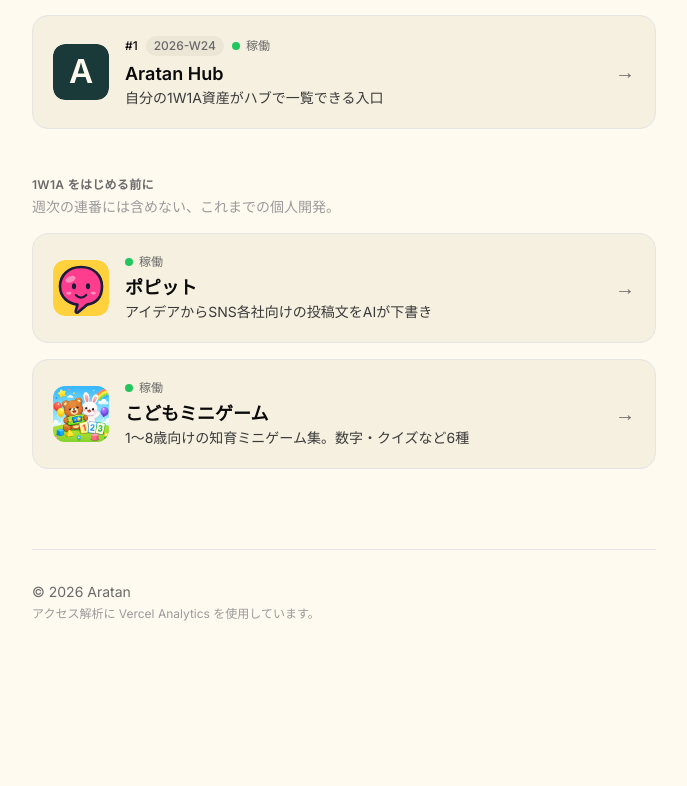
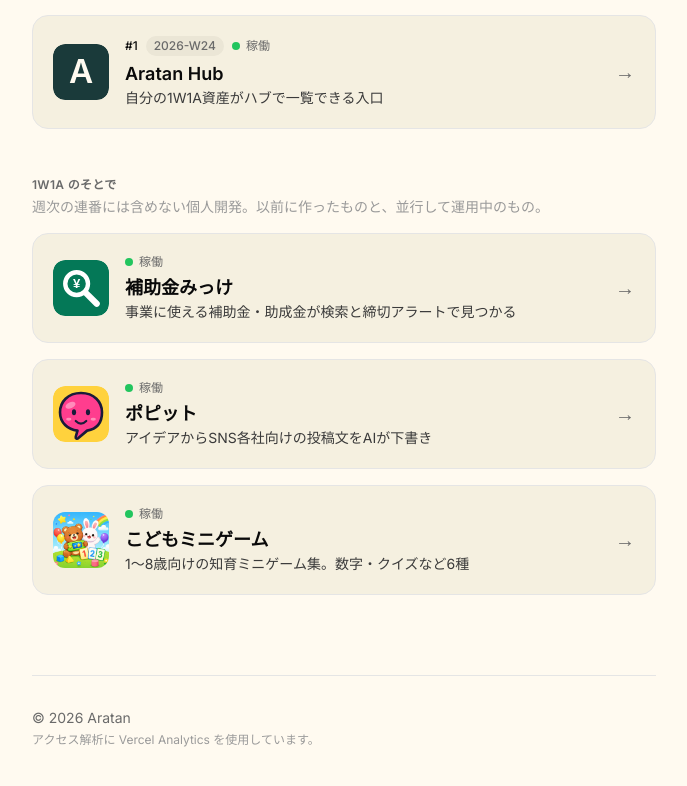
Before and after one commit to shin-takaiwa/aratan-hub, a Next.js app: page / in a window 1280 px wide. Shown: the part 1035-1821 px from the top of the page, without its empty margins (296-983 px from the left). Before the commit the page ends 1769 px from the top, so only its background shows below. Built offline with nearby package versions, Linux system fonts and the light colour scheme.

Commit message:
補助金みっけ（別枠・運用中）を別枠の先頭に追加、セクション文言を「1W1A のそとで」に変更
Co-Authored-By: Claude Fable 5 <noreply@anthropic.com>

```diff
--- a/src/app/page.tsx
+++ b/src/app/page.tsx
@@ -153,13 +153,13 @@ export default function Home() {
         </div>
       </section>
 
-      {/* 1W1A 以前に作ったもの（連番なし・別枠） */}
+      {/* 1W1A の連番に含めないもの（以前の作・並行運用中・別枠） */}
       <section className="mt-12">
         <h2 className="mb-1 text-xs font-semibold uppercase tracking-wide text-muted">
-          1W1A をはじめる前に
+          1W1A のそとで
         </h2>
         <p className="mb-4 text-sm text-muted-soft">
-          週次の連番には含めない、これまでの個人開発。
+          週次の連番には含めない個人開発。以前に作ったものと、並行して運用中のもの。
         </p>
         <div className="flex flex-col gap-4">
           {works.map((work) => (
--- a/src/data/apps.ts
+++ b/src/data/apps.ts
@@ -97,8 +97,18 @@ export const apps: App[] = [
   },
 ];
 
-// 1W1A をはじめる前に作ったもの。静的・更新は手動。連番は振らない。
+// 1W1A の連番に含めない個人開発（以前に作ったもの・並行して運用中のもの）。
+// 静的・更新は手動。表示は配列順のまま＝新しいものは先頭に追加する。
 export const works: Work[] = [
+  {
+    name: "補助金みっけ",
+    pitch: "事業に使える補助金・助成金が検索と締切アラートで見つかる",
+    emoji: "🔎",
+    status: "live",
+    url: "https://hojokin-mikke.com",
+    accent: "mint",
+    icon: "/hojokin-mikke.svg",
+  },
   {
     name: "ポピット",
     pitch: "アイデアからSNS各社向けの投稿文をAIが下書き",
```
Also changed, not shown: public/hojokin-mikke.svg (added).
